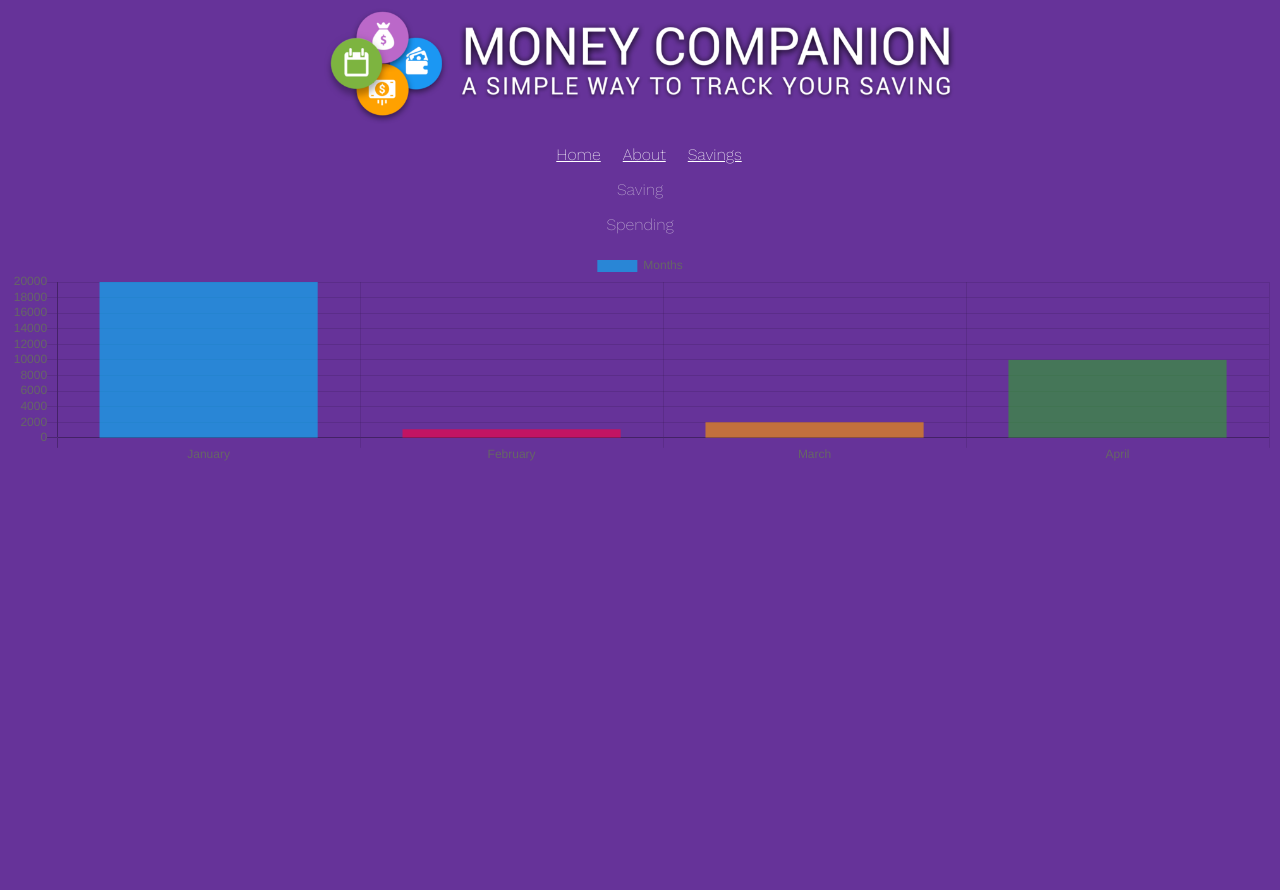
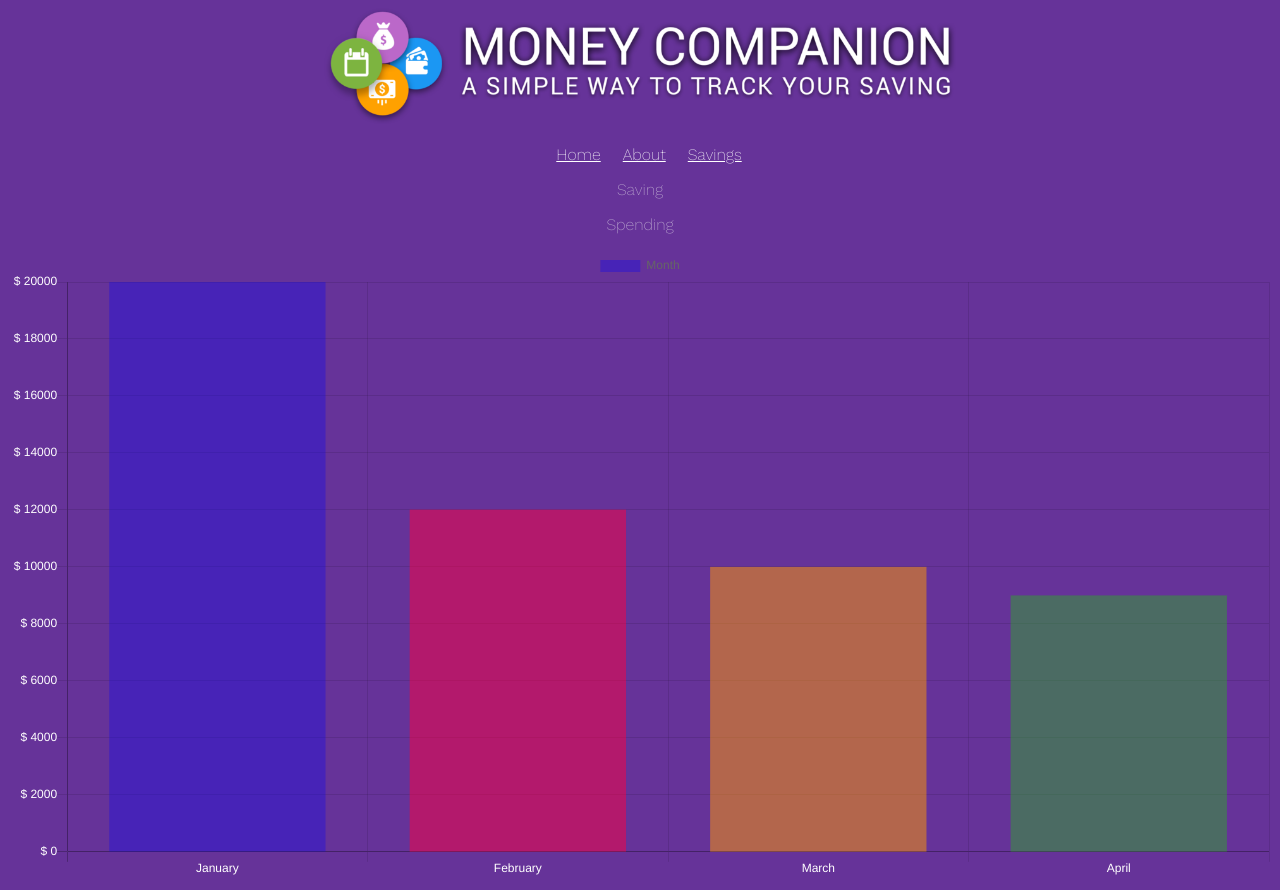
Before and after one commit to Chamma89/money_companion, a React app: page /savings in a window 1280 px wide. Before the commit the page ends 800 px from the top, so only its background shows below. Built offline with nearby package versions, Linux system fonts and the light colour scheme; some packages are replaced by stand-ins of ours; no server answers.

Commit message:
graph CSS and about section

```diff
--- a/app/components/About.js
+++ b/app/components/About.js
@@ -7,8 +7,12 @@ export default class About extends React.Component {
     }
 
     render() {
-        return <div>
-            <span>money companion is an app to track and calculate your savings.</span>
+        return <div className="about">
+            <p>The problem I suspect is that people don't know how much they are saving or spending every month / year.</p>
+            <p>People need an easy and quick way to track their saving and spending because they often don't know if they are over spending or getting closer to achieving their savings goals.</p>
+
+            <p>THE HYPOTHESIS.
+            We believe that creating an app which will help people track their savings and spending easily with a few simple steps every month will give these people peace of mind and the confidence that they know with certainty how much they are spending and saving so that they can alter their behaviour if needed so that they can achieve their goals.</p>
         </div>
     }
 
--- a/app/components/App.js
+++ b/app/components/App.js
@@ -35,9 +35,3 @@ export default class App extends React.Component {
     </div>)
   }
 }
-
-
-
-// {user.keys(this.state.items).forEach(function(key){
-//   <p>{key}</p>
-// })}
--- a/app/components/PasswordInput.scss
+++ b/app/components/PasswordInput.scss
@@ -29,3 +29,7 @@ a {
 .yo {
   color: rgb(117, 116, 114)
 }
+
+.about {
+  font-size: 20px;
+}
--- a/app/components/Savings.js
+++ b/app/components/Savings.js
@@ -2,6 +2,7 @@ import React from 'react'
 import App from './App'
 import { Component } from 'react'
 import { Bar } from 'react-chartjs-2';
+import 'chartjs-plugin-datalabels';
 import _ from 'lodash'
 export default class Savings extends React.Component {
 
@@ -11,17 +12,23 @@ export default class Savings extends React.Component {
       super(props)
       this.state = {
         charData:{
+          plugins: {
+            datalabels: {
+              display: false,
+              backgroundColor: 'white'
+            }
+          },
           labels:['January', 'February', 'March', 'April'],
           datasets:[{
-            easing: ['linear'],
-            label: 'Months',
-            data: ['20000', '1100', '2000', '10000'],
-            color: ['white'],
+            label: 'Month',
+            strokeColor: "rgba(220,220,220,1)",
+            data: ['20000', '12011', '10000', '9000'],
+            hoverBackgroundColor: ['rgb(0, 191, 255)', 'rgb(255, 0, 0)', 'rgb(255, 153, 0)', 'rgb(48, 164, 46)'],
             backgroundColor:[
-              'rgba(0, 191, 255, 0.6)',
-              'rgba(255, 0, 64, 0.6)',
-              'rgba(255, 153, 0, 0.6)',
-              'rgba(48, 164, 46, 0.6)'
+              'rgba(0, 0, 255, 0.3)',
+              'rgba(255, 0, 64, 0.5)',
+              'rgba(255, 153, 0, 0.5)',
+              'rgba(48, 164, 46, 0.5)'
             ]
           }],
 
@@ -30,12 +37,15 @@ export default class Savings extends React.Component {
       }
     }
 
+
+
     componentDidMount() {
       fetch('http://localhost:9000/api/mc')
           .then(res => res.json())
           .then(res => {
             let charData = _.merge({}, this.state.charData)
             charData.datasets[0].data[0] = res.user.saving
+            console.log(res.user)
 
 
 
@@ -55,7 +65,24 @@ export default class Savings extends React.Component {
         <Bar
           data={this.state.charData}
           options={{
-            maintainAspectRatio: false
+            scales: {
+              yAxes: [
+                {
+                  ticks: {
+                    fontWeight: 600,
+                    beginAtZero: true,
+                    fontColor: 'white',
+                    callback: function (label, index, labels) {
+                      return '$ ' + label;
+                    }
+                  }
+                }
+              ],
+              xAxes:[{
+                ticks:{fontColor: 'white', fontWeight: 800}
+              }],
+            },
+            maintainAspectRatio: true
           }}
           />
           {console.log(this.state.charData)}
--- a/package.json
+++ b/package.json
@@ -32,6 +32,7 @@
   "dependencies": {
     "bootstrap": "^4.0.0",
     "chart.js": "^2.7.1",
+    "chartjs-plugin-datalabels": "^0.2.0",
     "express": "^4.16.2",
     "lodash": "^4.17.5",
     "pg": "^7.4.1",
```
Also changed, not shown: app/components/PasswordInput.js (+0 -23 lines), 1 other file.
